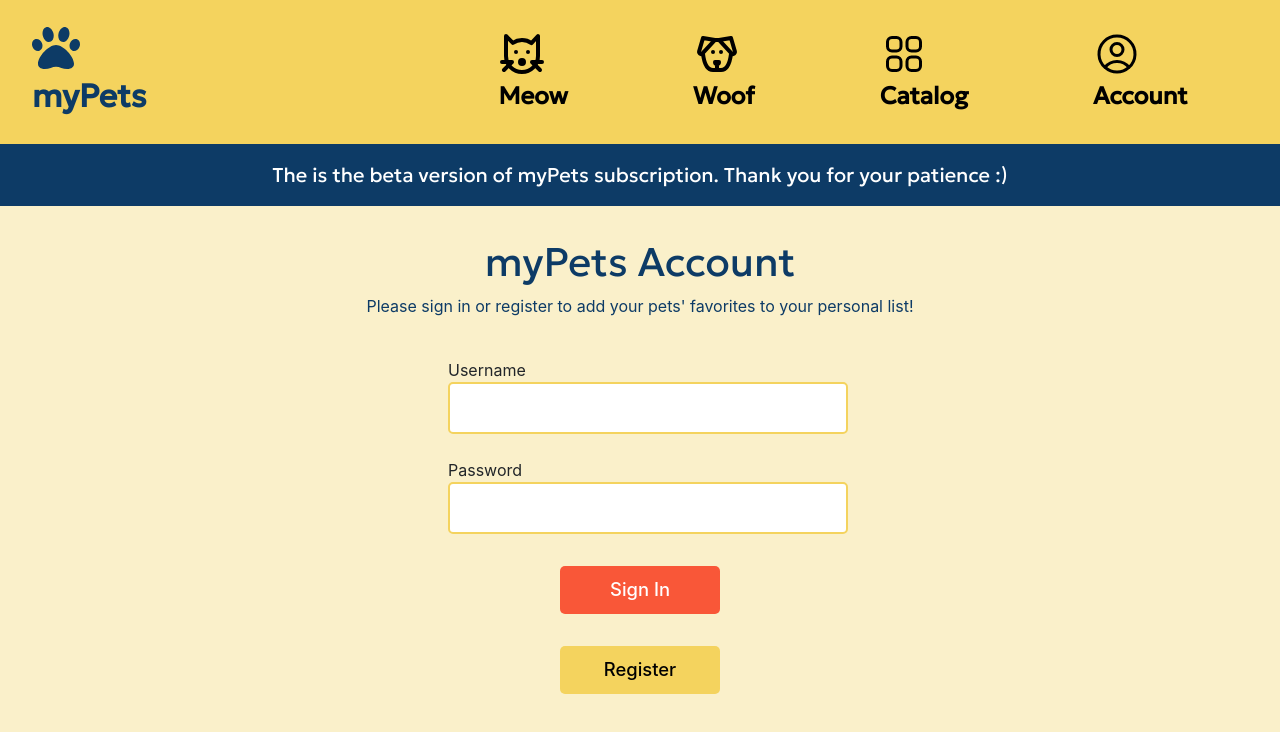
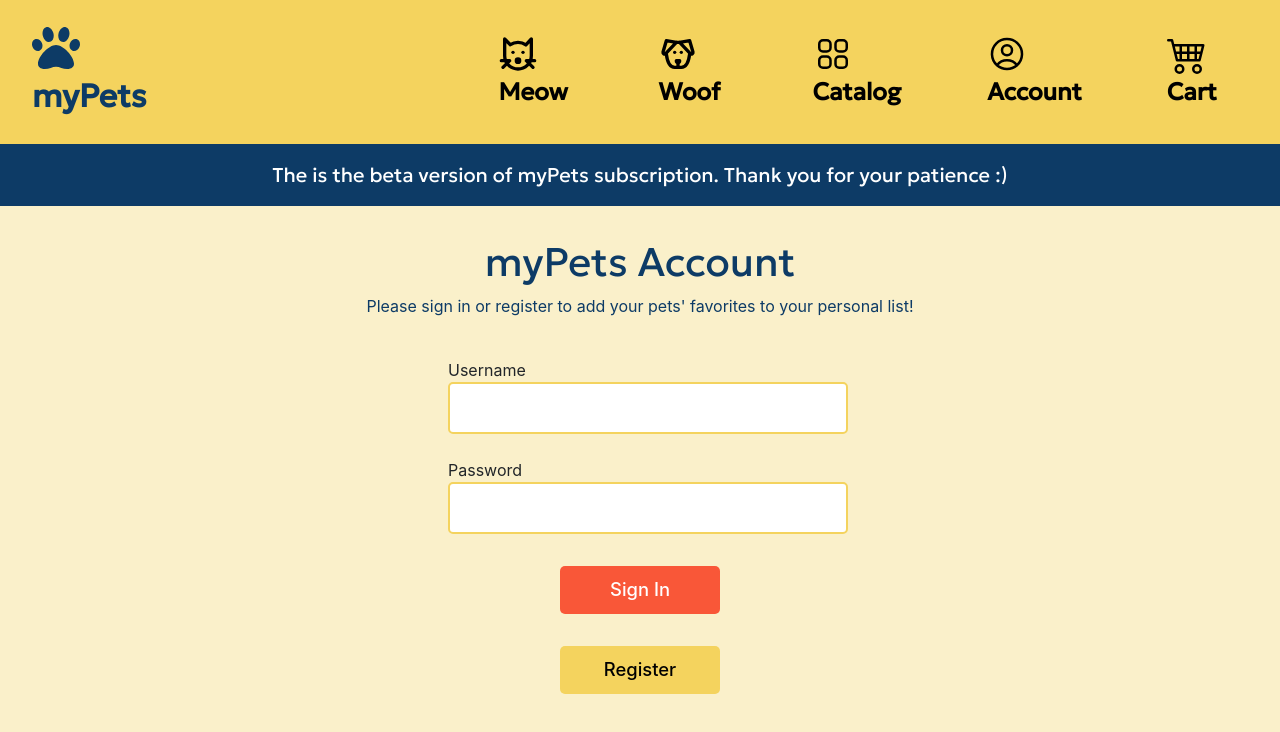
Before and after one commit to sarah-you/myPets, a React (Create React App) app in the folder client/: page /signin in a window 1280 px wide. Shown: the top 732 px of the page. Built offline with nearby package versions, Linux system fonts and the light colour scheme.

Commit message:
created and linked Cart page

```diff
--- a/client/src/App.js
+++ b/client/src/App.js
@@ -10,6 +10,7 @@ import Subscription from './pages/Subscription';
 import SubscriptionSuccess from './pages/SubscriptionSuccess';
 import SignIn from './pages/SignIn';
 import SignOut from './pages/SignOut';
+import Cart from './pages/Cart';
 import NotFound from './pages/NotFound';
 
 function App() {
@@ -26,6 +27,7 @@ function App() {
           <Route path="success" element={<SubscriptionSuccess />} />
           <Route path="signin" element={<SignIn />} />
           <Route path="signout" element={<SignOut />} />
+          <Route path="cart" element={<Cart />} />
           <Route path="*" element={<NotFound />} />
         </Route>
       </Routes>
--- a/client/src/components/NavBar.css
+++ b/client/src/components/NavBar.css
@@ -30,7 +30,8 @@
 .meow-wrap,
 .woof-wrap,
 .pc-wrap,
-.account-wrap {
+.account-wrap,
+.cart-wrap {
   margin-left: 2rem;
   margin-right: 2rem;
   display: flex;
@@ -40,15 +41,17 @@
 .kitti,
 .doggo,
 .pc-icon,
-.account-icon {
-  font-size: 3rem;
+.account-icon,
+.cart-icon {
+  font-size: 2.5rem;
   margin-right: 1rem;
 }
 
 .meow,
 .woof,
 .pc,
-.account {
+.account,
+.cart {
   color: black;
   text-decoration: none;
   font-weight: bold;
@@ -58,7 +61,8 @@
 .meow:hover,
 .woof:hover,
 .pc:hover,
-.account:hover {
+.account:hover,
+.cart:hover {
   cursor: pointer;
   text-decoration: underline;
 }
--- a/client/src/components/NavBar.js
+++ b/client/src/components/NavBar.js
@@ -3,6 +3,7 @@ import './NavBar.css';
 import { TbCat, TbDog } from 'react-icons/tb';
 import { HiOutlineSquares2X2, HiOutlineUserCircle } from 'react-icons/hi2';
 import { FaPaw } from 'react-icons/fa';
+import { BsCart4 } from 'react-icons/bs';
 
 export default function NavBar() {
   return (
@@ -45,6 +46,12 @@ export default function NavBar() {
             </Link>
           )}
         </div>
+        <div className="cart-wrap">
+          <Link to="cart" className="cart">
+            <BsCart4 className="cart-icon" />
+            Cart
+          </Link>
+        </div>
       </div>
       <div className="banner-wrap">
         <p className="banner">
--- /dev/null
+++ b/client/src/pages/Cart.js
@@ -0,0 +1,3 @@
+import './Cart.css';
+
+export default function Cart() {}
```
Also changed, not shown: client/src/pages/Cart.css (added).
